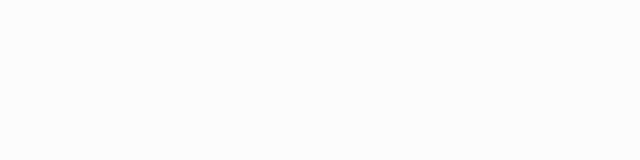
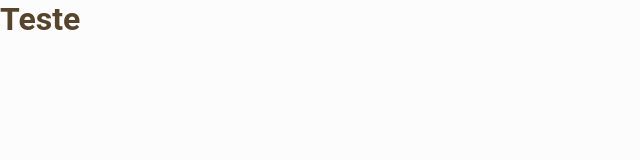
Before and after one commit to Maxtherox/camilabragamarketing.com, a React (Vite) app: page / in a window 1280 px wide. Shown: the top 160 px of the page, without its empty margins (0-640 px from the left). Built offline with nearby package versions, Linux system fonts and the light colour scheme.

Commit message:
feat(routes): adicionado sistema de rotas, correção de renderização, e pagina principal

```diff
--- a/src/main.jsx
+++ b/src/main.jsx
@@ -1,15 +1,15 @@
-import { StrictMode } from 'react'
-import { createRoot } from 'react-dom/client'
+import ReactDOM from 'react-dom/client'
 import { ThemeProvider } from 'styled-components'
 import GlobalStyles from './styles/global'
 import Theme from './styles/theme'
+import { Routes } from './routes'
+import React from 'react'
 
-
-createRoot(document.getElementById('root')).render(
-  <StrictMode>
+ReactDOM.createRoot(document.getElementById('root')).render(
+  <React.StrictMode>
     <ThemeProvider theme={Theme}>
-      <GlobalStyles>
-      </GlobalStyles>
+      <GlobalStyles/>
+        <Routes/>
     </ThemeProvider>
-  </StrictMode>
+  </React.StrictMode>
 )
--- /dev/null
+++ b/src/pages/Home/index.jsx
@@ -0,0 +1,9 @@
+import { Container } from "./styles";
+
+export function Home(){
+    return(
+        <Container>
+            <h1>Teste</h1>
+        </Container>
+    )
+}
--- /dev/null
+++ b/src/pages/Home/styles.js
@@ -0,0 +1,5 @@
+import styled from "styled-components";
+
+export const Container = styled.div`
+
+`
--- /dev/null
+++ b/src/routes/app.routes.jsx
@@ -0,0 +1,10 @@
+import { Route,Routes  } from "react-router-dom";
+import { Home } from "../pages/Home";
+
+export function AppRoutes(){
+    return(
+        <Routes>
+            <Route path="/" element={<Home />}/>
+        </Routes>
+    )
+};
--- /dev/null
+++ b/src/routes/index.jsx
@@ -0,0 +1,11 @@
+import { BrowserRouter } from "react-router-dom";
+import {AppRoutes} from "./app.routes"
+
+export function Routes(){
+
+    return(
+        <BrowserRouter>
+            <AppRoutes/>
+        </BrowserRouter>
+    )
+}
```
